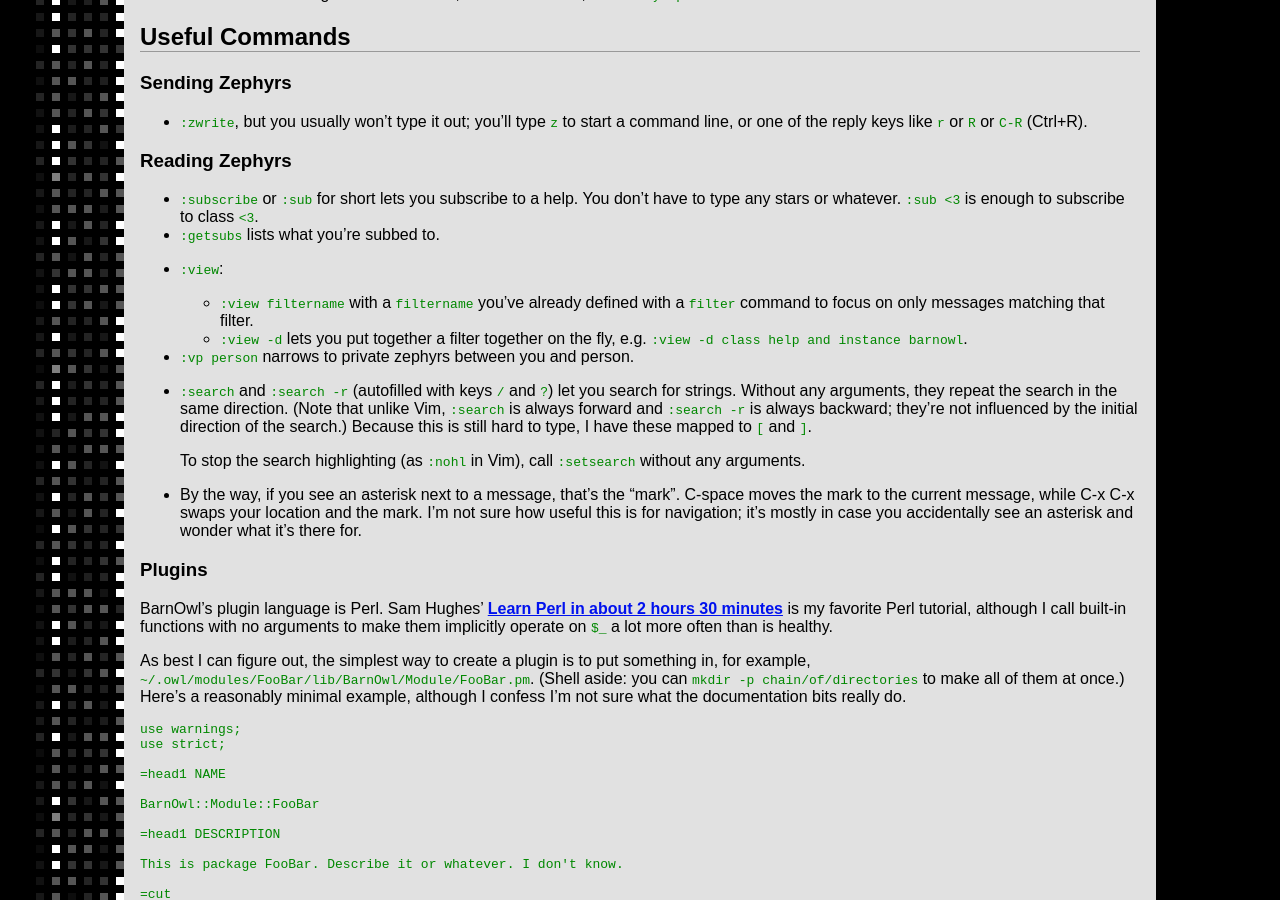
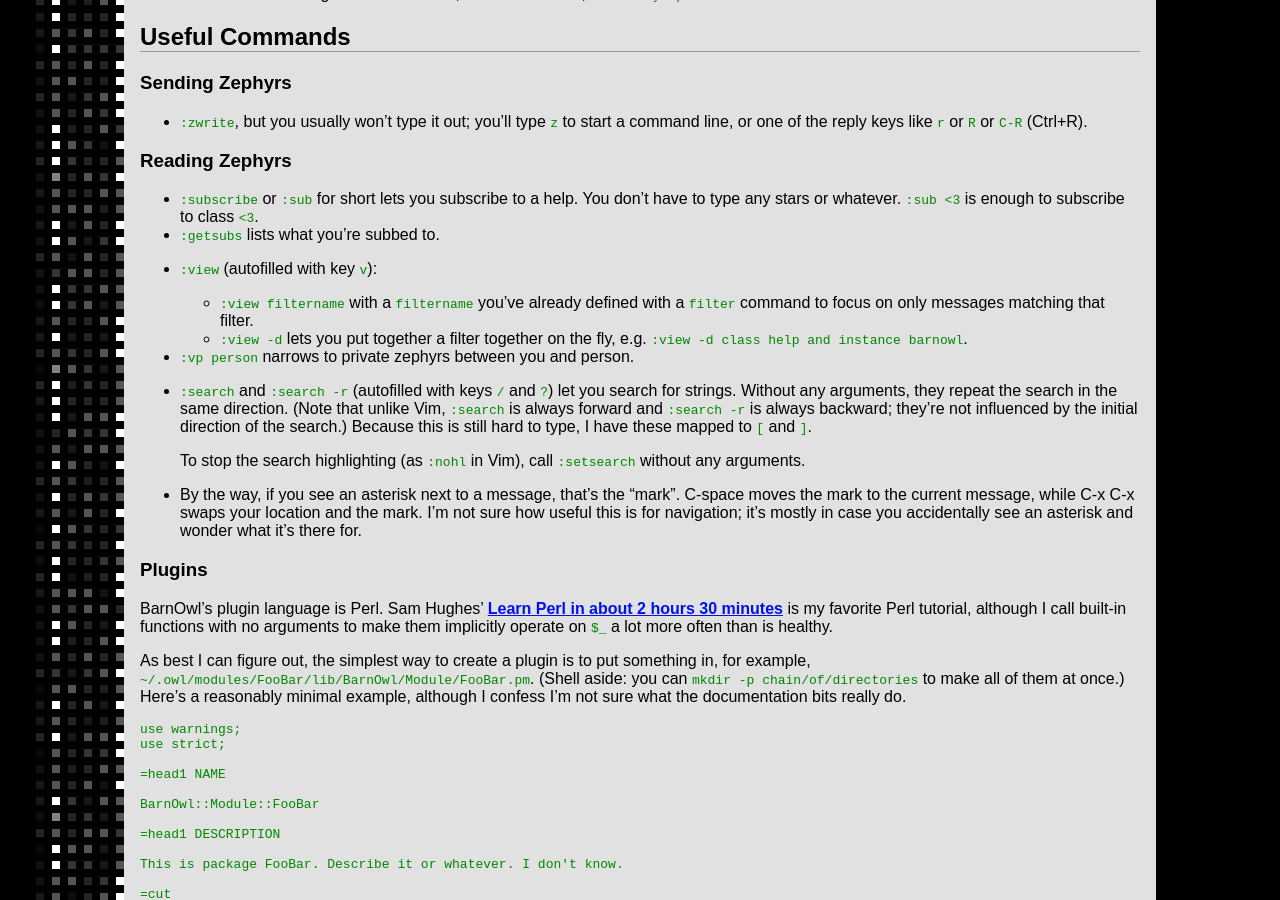
Before and after one commit to betaveros/mit, a Jekyll site: the page built from _posts/2015-10-13-zephyr.markdown, in a window 1280 px wide and 900 px high, scrolled down 631 px. Built offline with Jekyll 4.4.1, drawn with Linux system fonts in a browser that asks for light colours.

Commit message:
note how v autofills :view

```diff
--- a/_posts/2015-10-13-zephyr.markdown
+++ b/_posts/2015-10-13-zephyr.markdown
@@ -45,7 +45,7 @@ Also useful index-like things: `:show commands`, `:show variables`, `:show keyma
 
 - `:subscribe` or `:sub` for short lets you subscribe to a help. You don't have to type any stars or whatever. `:sub <3` is enough to subscribe to class `<3`.
 - `:getsubs` lists what you're subbed to.
-- `:view`:
+- `:view` (autofilled with key `v`):
 
   - `:view filtername` with a `filtername` you've already defined with a `filter` command to focus on only messages matching that filter.
   - `:view -d` lets you put together a filter together on the fly, e.g. `:view -d class help and instance barnowl`.
```
